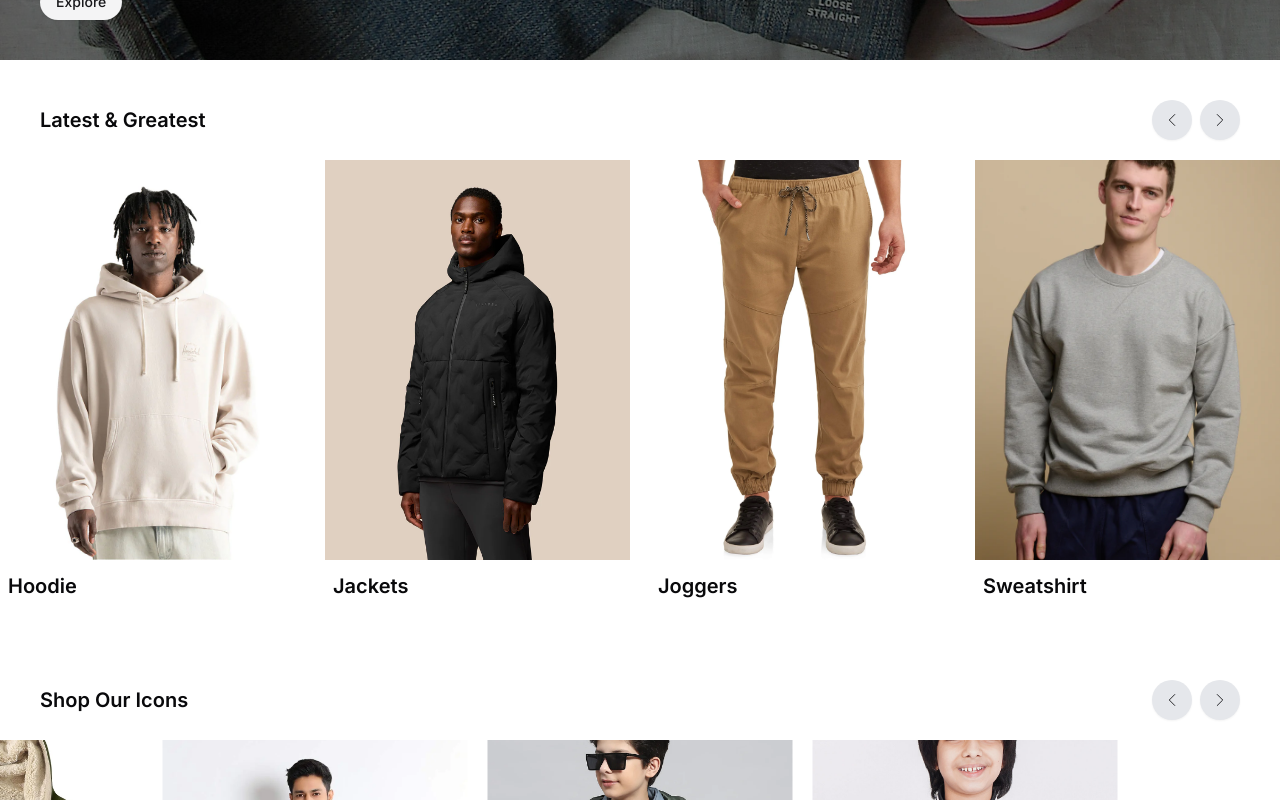
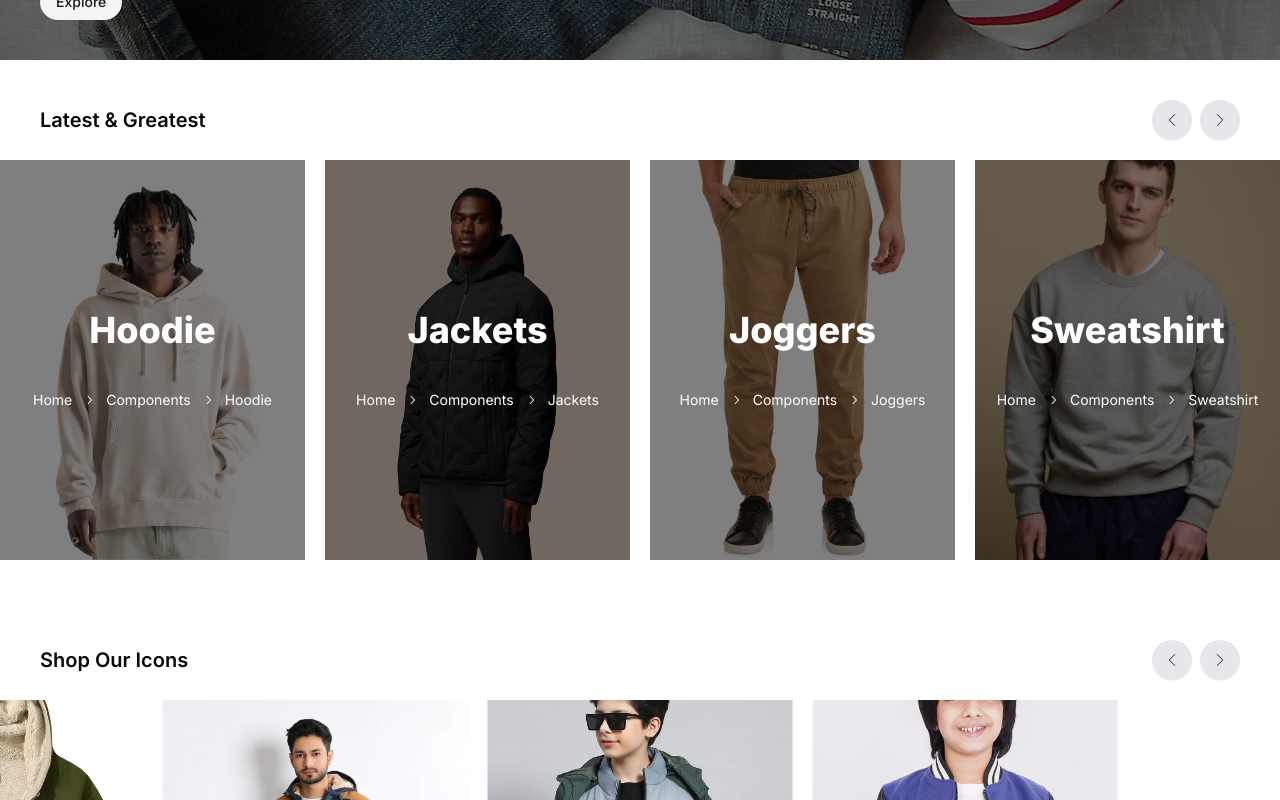
Before and after one commit to Appbaksho/urban, a Next.js app in the folder urban-website/: page / in a window 1280 px wide. Shown: the part 700-1500 px from the top of the page. Built offline with nearby package versions, Linux system fonts and the light colour scheme.

Commit message:
category banner done

```diff
--- /dev/null
+++ b/urban-website/app/category/[catid]/page.tsx
@@ -0,0 +1,16 @@
+import Footer from '@/components/common/footer'
+import Navbar from '@/components/common/navbar'
+import CategoryBanner from '@/components/home/category-banner'
+import React from 'react'
+
+const CategoryPage = () => {
+  return (
+    <>
+    <Navbar/>
+    <CategoryBanner name='Hoodie' src='/products/hoodie-3.png'/>
+    <Footer/>
+    </>
+  )
+}
+
+export default CategoryPage
--- /dev/null
+++ b/urban-website/components/category/banner.tsx
@@ -0,0 +1,10 @@
+import React from 'react'
+
+const CategoryBanner = () => {
+  return (
+    <div className='h-[50vh] w-full relative overflow-hidden'>
+    </div>
+  )
+}
+
+export default CategoryBanner
--- a/urban-website/components/home/category-banner.tsx
+++ b/urban-website/components/home/category-banner.tsx
@@ -2,19 +2,39 @@ import Image from 'next/image'
 import React from 'react'
 
 import Link from 'next/link'
+import { Breadcrumb, BreadcrumbItem, BreadcrumbLink, BreadcrumbList, BreadcrumbPage, BreadcrumbSeparator } from '../ui/breadcrumb'
 
 export interface Category {
     src: string
-    url:string
     name:string
 }
 
 const CategoryBanner = (props:Category) => {
   return (
-    <Link href={props.url}>
+    <div className='h-[50vh] w-full relative overflow-hidden'>
+      <div className="absolute top-0 left-0 right-0 bottom-0 bg-black/50 flex items-center justify-center flex-col">
+        <h1 className='text-3xl md:text-4xl font-extrabold text-white'>{props.name}</h1>
+        <Breadcrumb className='mt-10'>
+          <BreadcrumbList className='text-white'>
+            <BreadcrumbItem>
+              <BreadcrumbLink className='hover:text-gray-200' href="/">Home</BreadcrumbLink>
+            </BreadcrumbItem>
+            <BreadcrumbSeparator />
+            <BreadcrumbItem>
+              <BreadcrumbLink className='hover:text-gray-200' href="/components">Components</BreadcrumbLink>
+            </BreadcrumbItem>
+            <BreadcrumbSeparator />
+            <BreadcrumbItem>
+              <BreadcrumbPage className='text-white'>{props.name}</BreadcrumbPage>
+            </BreadcrumbItem>
+          </BreadcrumbList>
+        </Breadcrumb>
+      </div>
+
         <Image src={props.src} height={400} width={300} alt={`${props.name} | Urban`} className='w-full h-[400px] object-cover'/>
         <p className="pl-2 text-xl font-semibold mt-3">{props.name}</p>
-    </Link>
+
+    </div>
   )
 }
 
```
